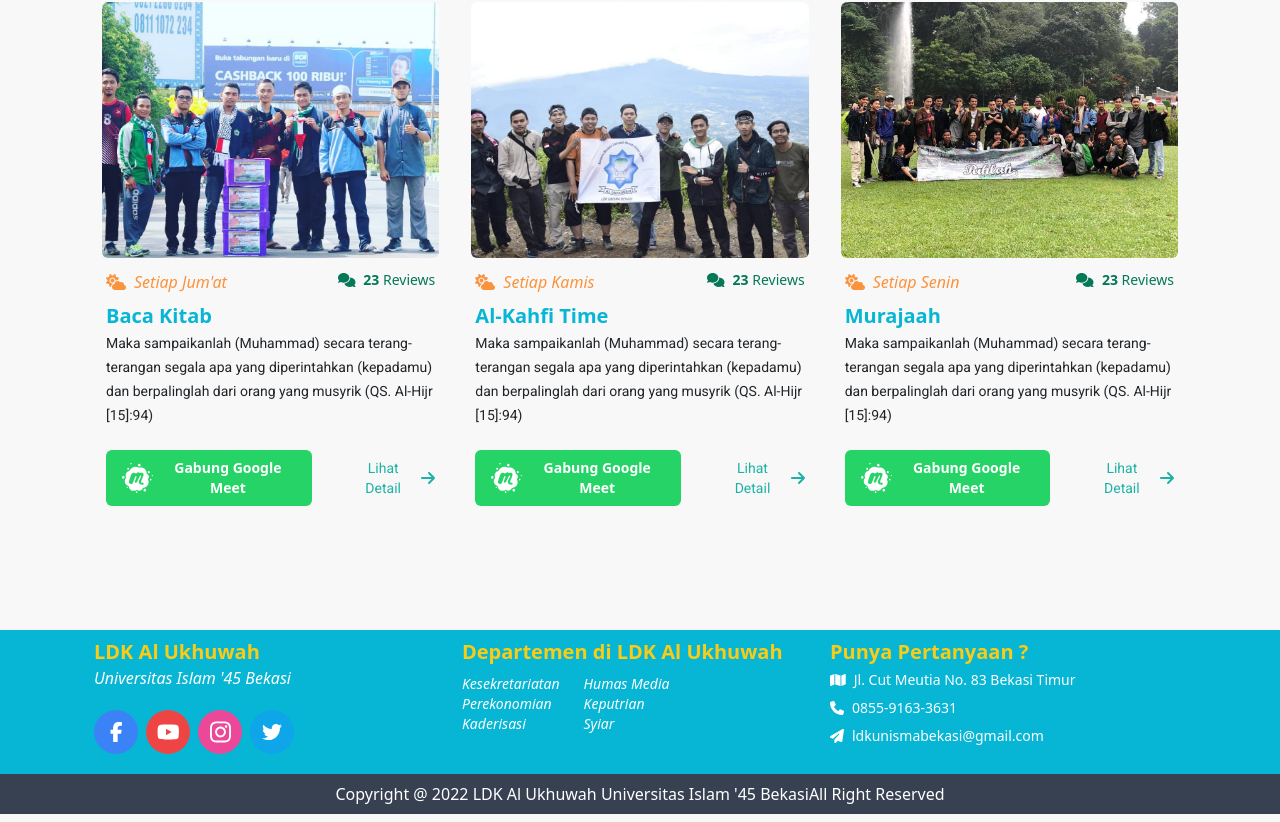
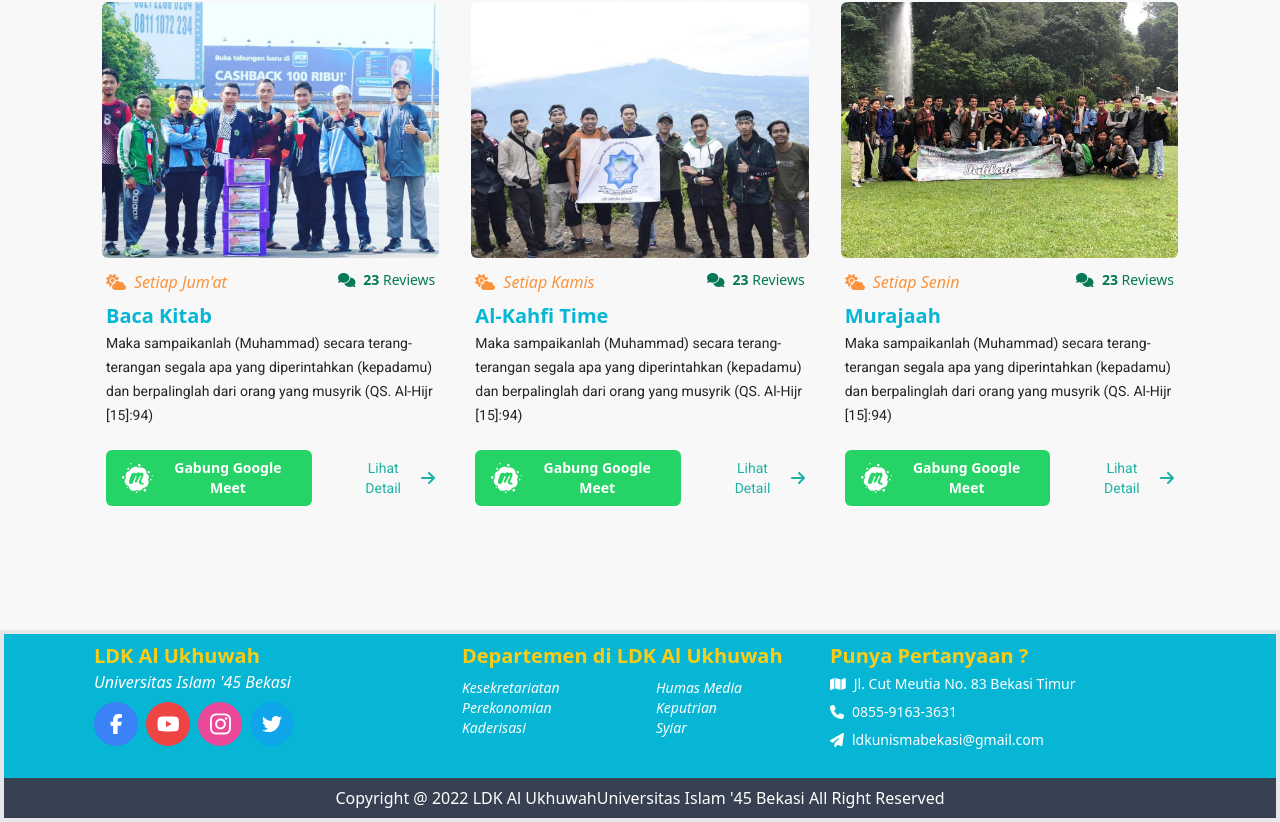
Before and after one commit to jayamiko/LDK-AlUkhuwah-Website, a Next.js app: page / in a window 1280 px wide. Shown: the part 1871-2693 px from the top of the page. Built offline with nearby package versions, Linux system fonts and the light colour scheme; a web font is replaced by a local one.

Commit message:
Done UI Footer

```diff
--- a/components/MediaSosial/MediaSosial.jsx
+++ b/components/MediaSosial/MediaSosial.jsx
@@ -4,7 +4,7 @@ import { faFacebookF, faYoutube, faInstagram, faTwitter } from "@fortawesome/fre
 
 function MediaSosial() {
   return (
-    <div className="flex my-auto w-60 space-x-2">
+    <div className="flex my-auto w-fit space-x-2">
     <a href="https://web.facebook.com/ldkunisma.bekasi?_rdc=1&_rdr/"
         className="flex items-center justify-center hover:brightness-110 rounded-full w-8 h-8 md:w-9 md:h-9 lg:w-10 lg:h-10 xl:w-11 xl:h-11 bg-blue-500 hover:scale-110"
     >
--- a/components/layout/Footer/Footer.jsx
+++ b/components/layout/Footer/Footer.jsx
@@ -7,25 +7,30 @@ import {faMap, faPaperPlane, faPhone} from "@fortawesome/free-solid-svg-icons";
 const Footer = () => {
   return (
     <>
-      <footer className="bg-cyan-500 relative z-50">
-        <div className="container mx-auto px-4 py-2 flex flex-col sm:flex-row space-x-3 space-y-2 sm:space-y-0">
-          <div className="w-full sm:w-1/3 flex flex-col">
+      <footer className="bg-cyan-500 relative z-50 border-4">
+        <div className="container mx-auto px-4 py-2 flex flex-col sm:flex-row space-x-0 space-y-2 sm:space-x-3 sm:space-y-0">
+          <div className="text-center sm:text-left w-full sm:w-1/3 flex flex-col">
+            <div className="flex flex-col items-center sm:items-start w-full">
               <h2 className="font-bold m-0 text-base md:text-lg xl:text-xl text-yellow-400">
                 {alUkhuwah}
               </h2>
               <h2 className="italic font-medium text-white text-xs sm:text-sm xl:text-base">
                 {kampus}
               </h2>
-
+            </div>
+            <div className="flex justify-center sm:justify-start">
               <MediaSosial />
+            </div>
           </div>
 
           <div className="w-full sm:w-1/3 text-white">
-            <h2 className="font-bold m-0 text-base md:text-lg xl:text-xl text-yellow-400">
+            <div className="flex justify-center sm:justify-start w-full">
+              <h2 className="text-center sm:text-left font-bold m-0 text-base md:text-lg xl:text-xl text-yellow-400">
                 Departemen di {alUkhuwah}
               </h2>
-            <ul className="flex m-0 py-2 flex-col md:flex-row text-sm md:space-x-6 hover:text-slate-200 hover:font-semibold p-0">
-              <div>
+            </div>
+            <ul className="m-0 py-2 flex flex-row justify-center text-sm md:space-x-6 hover:text-slate-200 hover:font-semibold p-0 gap-2">
+              <div className="w-2/6 sm:w-full">
                 <li className="m-0 cursor-pointer ">
                   <i>Kesekretariatan</i>
                 </li>
@@ -36,7 +41,7 @@ const Footer = () => {
                   <i>Kaderisasi</i>
                 </li>
               </div>
-              <div>
+              <div className="w-2/6 sm:w-full">
                 <li className="m-0 cursor-pointer">
                   <i>Humas Media</i>
                 </li>
@@ -50,11 +55,13 @@ const Footer = () => {
             </ul>
           </div>
 
-          <div className="w-full sm:w-1/3 text-white">
+          <div className="flex flex-col items-center w-full sm:w-1/3 text-white">
+            <div className="flex justify-center sm:justify-start w-full">
               <h2 className="font-bold m-0 text-base md:text-lg xl:text-xl text-yellow-400">
                 Punya Pertanyaan ?
               </h2>
-            <ul className="list-outside p-0 text-sm space-y-2 py-1">
+            </div>
+            <ul className="w-2/3 sm:w-full list-outside p-0 text-sm space-y-2 py-1">
               <li>
                 <FontAwesomeIcon
                   icon={faMap}
@@ -81,9 +88,9 @@ const Footer = () => {
         </div>
         <div className="text-center text-white bg-gray-700 py-2">
           <span className="text-sm sm:text-base">
-            Copyright @ 2022 {alUkhuwah} {kampus}
+            Copyright @ 2022 {`${alUkhuwah + kampus} `}
           </span>
-          <span>
+          <span className="block sm:inline text-sm sm:text-base">
             All Right Reserved
           </span>
         </div>
```
Lines whose indentation alone changed are shown as unchanged.
